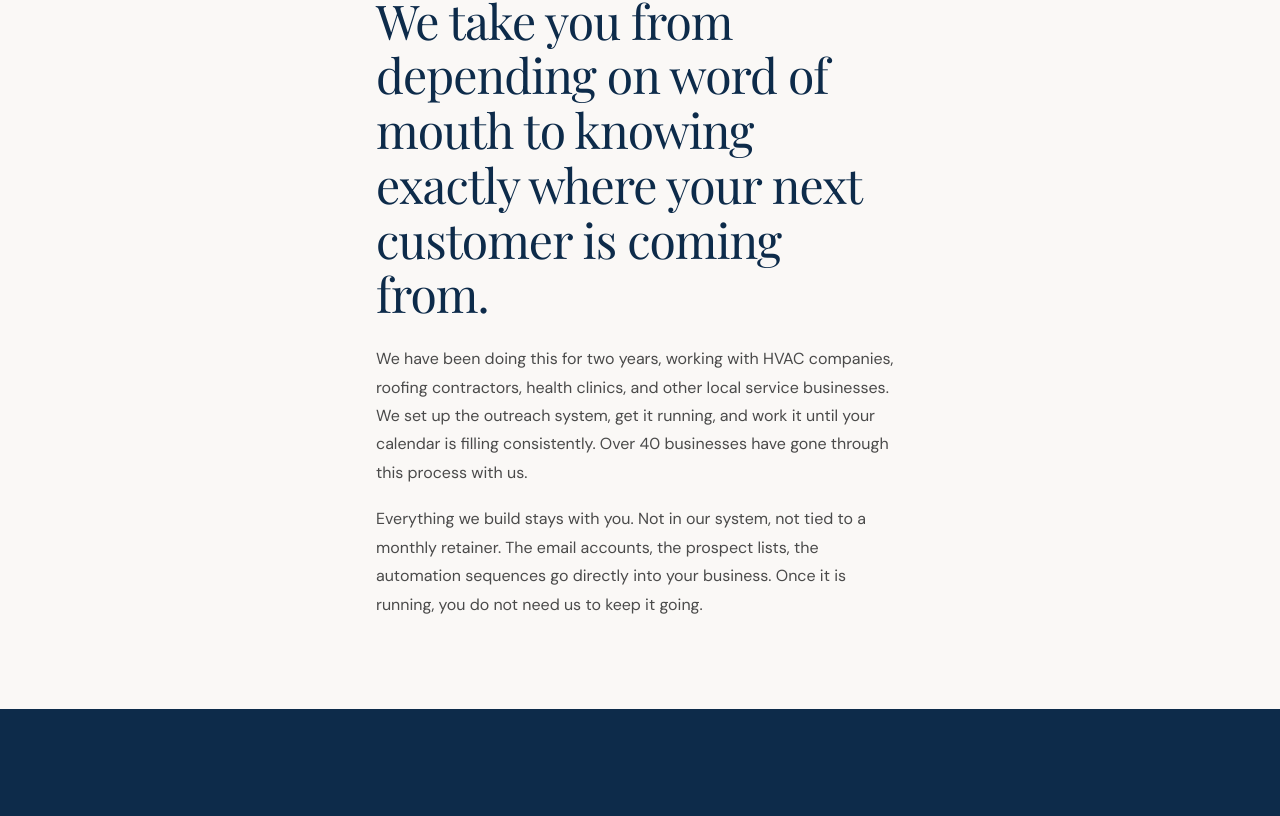
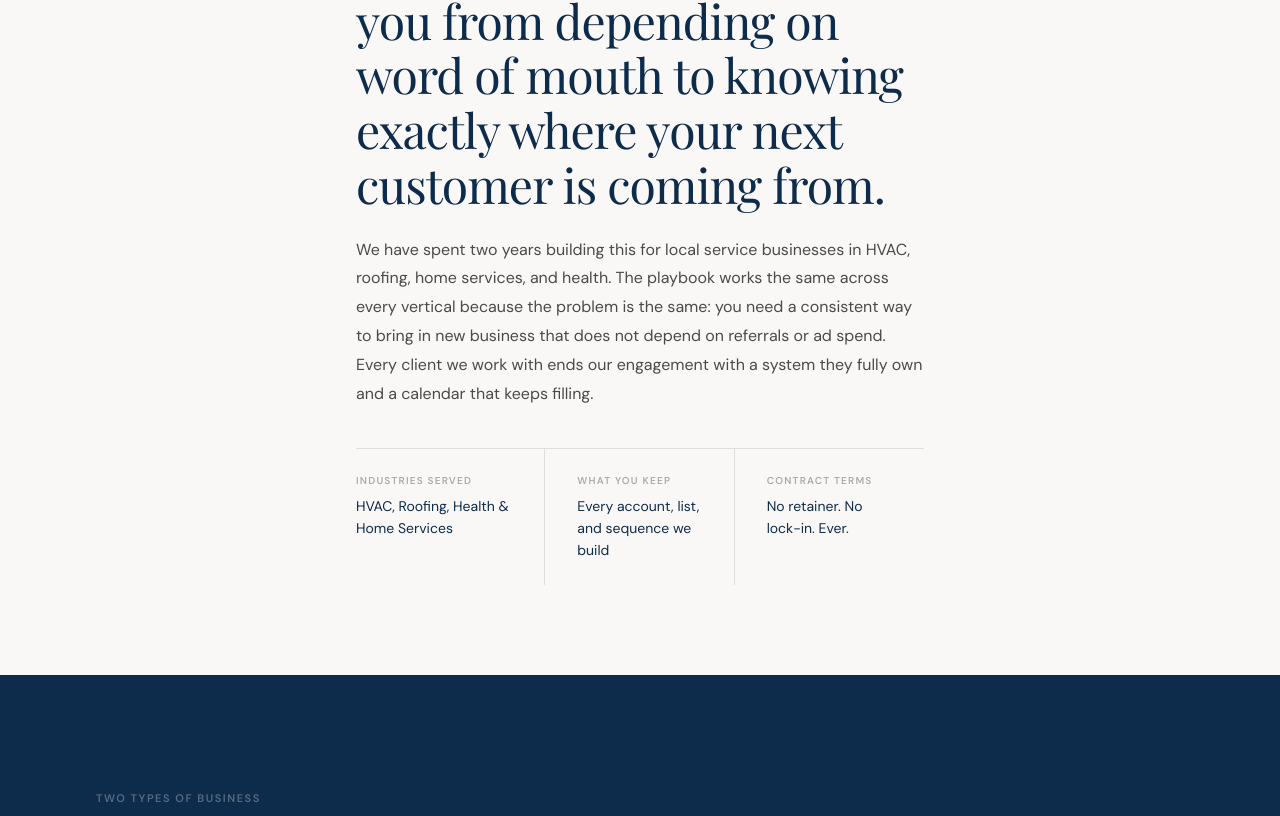
Before and after one commit to jaexochill2-code/scalesteady-engineers, a Next.js app: page / in a window 1280 px wide. Shown: the part 1060-1876 px from the top of the page. Built offline with nearby package versions, Linux system fonts and the light colour scheme.

Commit message:
copy: Option B bridge — tight para, 3-item proof strip, no churn signal

```diff
--- a/src/app/page.tsx
+++ b/src/app/page.tsx
@@ -230,7 +230,7 @@ export default function Home() {
 
       {/* BRIDGE */}
       <section style={{ background: "#FAF8F6", padding: "clamp(56px, 7vw, 96px) 0" }}>
-        <div className="mx-auto px-8 sm:px-12 lg:px-24" style={{ maxWidth: "720px" }}>
+        <div className="mx-auto px-8 sm:px-12 lg:px-24" style={{ maxWidth: "760px" }}>
 
           <p
             className="font-sans font-semibold uppercase"
@@ -244,27 +244,55 @@ export default function Home() {
             style={{ fontSize: "clamp(28px, 3.8vw, 48px)", lineHeight: "1.14", letterSpacing: "-0.02em", color: "#0D2B4A", marginBottom: "24px" }}
           >
             ScaleSteady builds the outreach system that keeps your pipeline full.
-            We take you from depending on word of mouth to knowing exactly where your next customer is coming from.
+            We take you from depending on word of mouth to knowing exactly where
+            your next customer is coming from.
           </h2>
 
           <p
             className="font-sans"
-            style={{ fontSize: "16px", lineHeight: "1.78", color: "#4A4A4A", marginBottom: "18px" }}
+            style={{ fontSize: "16px", lineHeight: "1.8", color: "#4A4A4A", marginBottom: "40px" }}
           >
-            We have been doing this for two years, working with HVAC companies, roofing contractors,
-            health clinics, and other local service businesses. We set up the outreach system, get it
-            running, and work it until your calendar is filling consistently. Over 40 businesses have
-            gone through this process with us.
+            We have spent two years building this for local service businesses in HVAC,
+            roofing, home services, and health. The playbook works the same across every
+            vertical because the problem is the same: you need a consistent way to bring
+            in new business that does not depend on referrals or ad spend. Every client we
+            work with ends our engagement with a system they fully own and a calendar that
+            keeps filling.
           </p>
 
-          <p
-            className="font-sans"
-            style={{ fontSize: "16px", lineHeight: "1.78", color: "#4A4A4A" }}
+          {/* Proof strip */}
+          <div
+            className="grid grid-cols-1 sm:grid-cols-3"
+            style={{ borderTop: "1px solid #E2DDD8" }}
           >
-            Everything we build stays with you. Not in our system, not tied to a monthly retainer.
-            The email accounts, the prospect lists, the automation sequences go directly into your
-            business. Once it is running, you do not need us to keep it going.
-          </p>
+            {[
+              { label: "Industries served", value: "HVAC, Roofing, Health & Home Services" },
+              { label: "What you keep", value: "Every account, list, and sequence we build" },
+              { label: "Contract terms", value: "No retainer. No lock-in. Ever." },
+            ].map((item, i) => (
+              <div
+                key={i}
+                className="py-6 pr-8"
+                style={{
+                  borderRight: i < 2 ? "1px solid #E2DDD8" : "none",
+                  paddingLeft: i === 0 ? 0 : "32px",
+                }}
+              >
+                <p
+                  className="font-sans font-semibold uppercase"
+                  style={{ fontSize: "10px", letterSpacing: "0.12em", color: "#ABABAB", marginBottom: "8px" }}
+                >
+                  {item.label}
+                </p>
+                <p
+                  className="font-sans"
+                  style={{ fontSize: "14px", lineHeight: "1.55", color: "#0D2B4A" }}
+                >
+                  {item.value}
+                </p>
+              </div>
+            ))}
+          </div>
 
         </div>
       </section>
```
